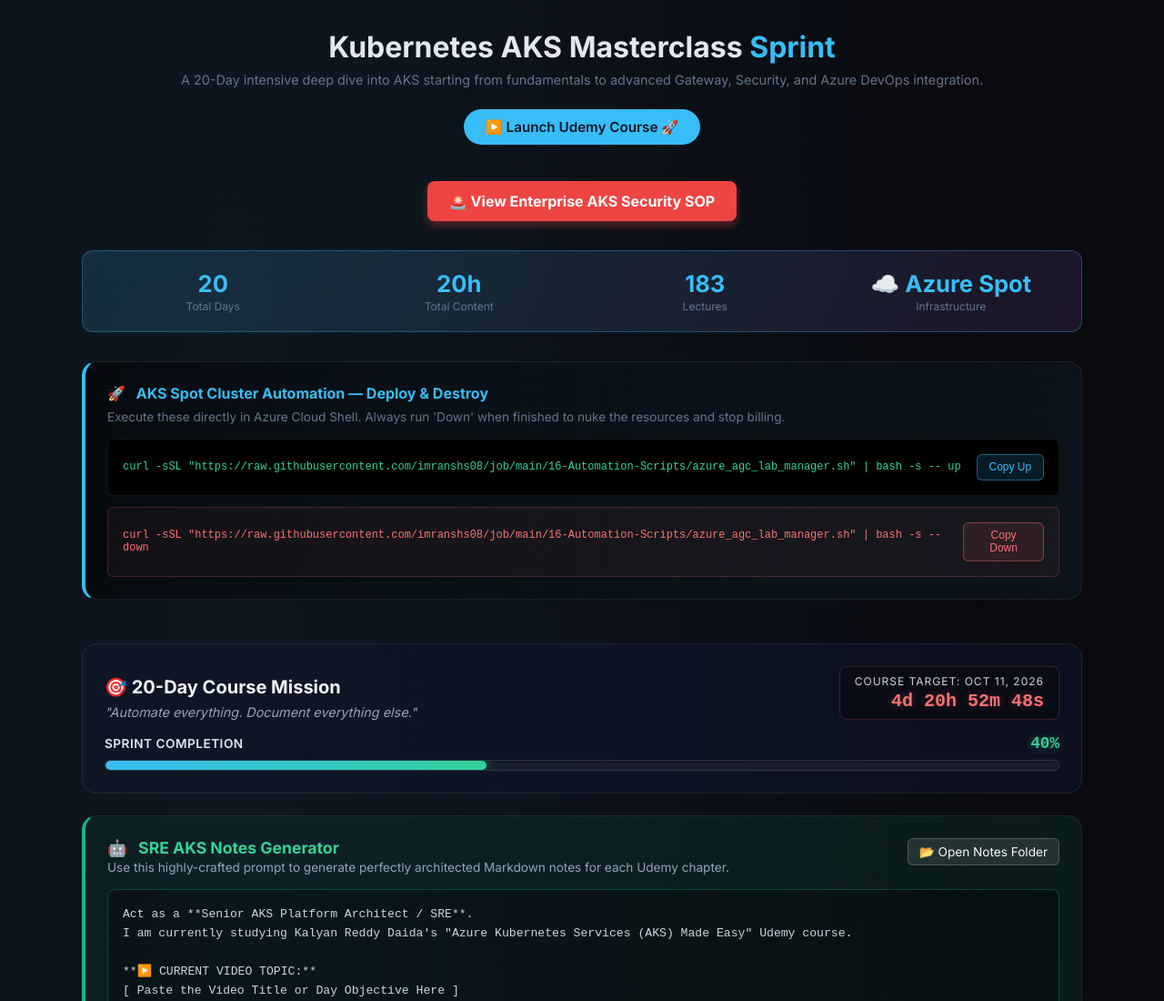
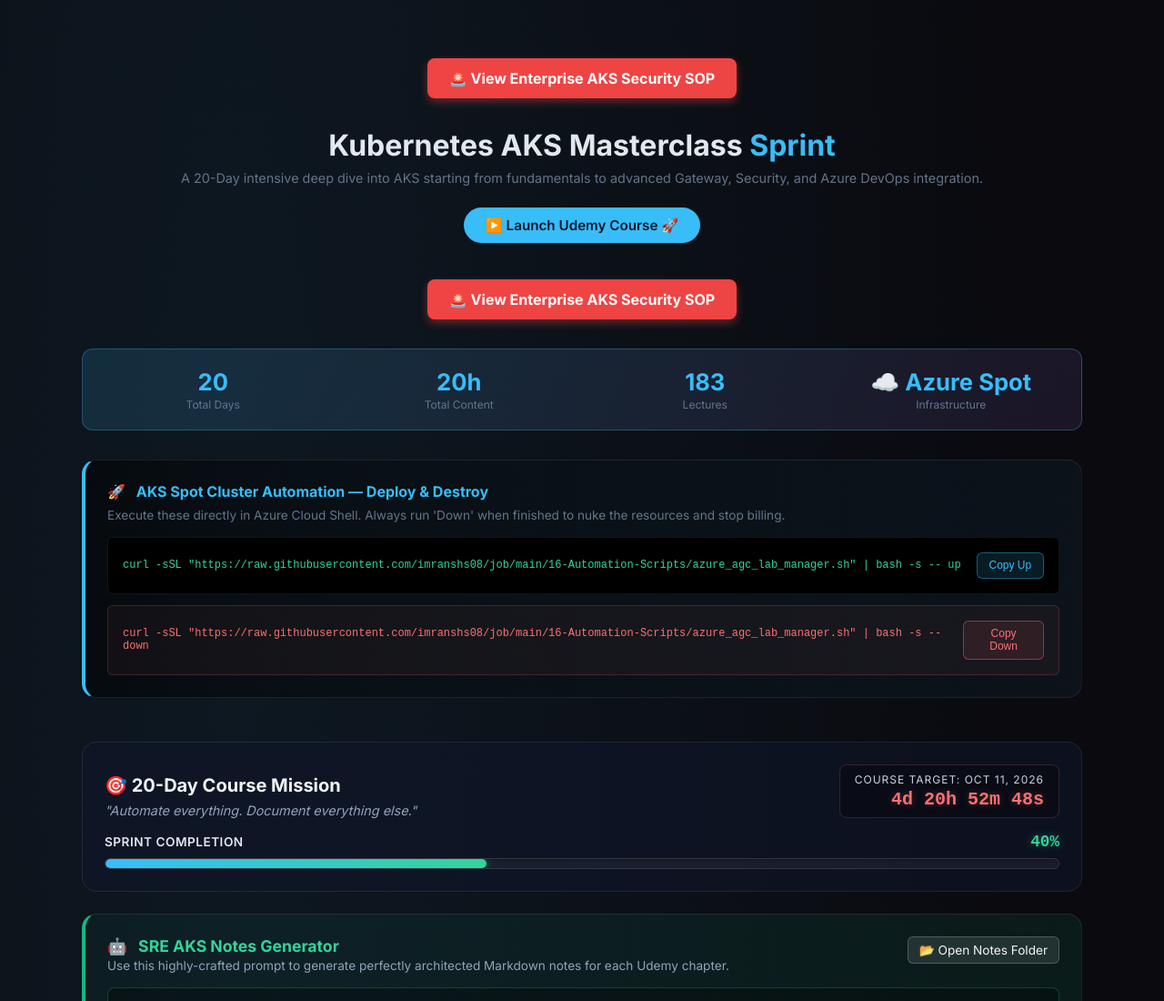
Before and after one commit to imranshs08/job, a plain HTML site: page aks-expert-viewer.html in a window 1280 px wide. Shown: the top 1100 px of the page at 91% size. Drawn offline with Linux system fonts and the light colour scheme.

Commit message:
docs(aks): rigorously pin anchor block to body DOM sequence to bypass header collapse

```diff
--- a/aks-expert-viewer.html
+++ b/aks-expert-viewer.html
@@ -297,6 +297,13 @@
 
 <body>
 
+<div style="text-align: center; margin: 2rem 0;">
+    <a href="#security-sop" style="display: inline-block; padding: 12px 24px; background: #ef4444; color: white; font-weight: bold; border-radius: 8px; text-decoration: none; box-shadow: 0 4px 10px rgba(239, 68, 68, 0.4);">
+        🚨 View Enterprise AKS Security SOP
+    </a>
+</div>
+
+
     <header>
         <h1>Kubernetes AKS Masterclass <span>Sprint</span></h1>
         <p>A 20-Day intensive deep dive into AKS starting from fundamentals to advanced Gateway, Security, and Azure DevOps integration.</p>
```
